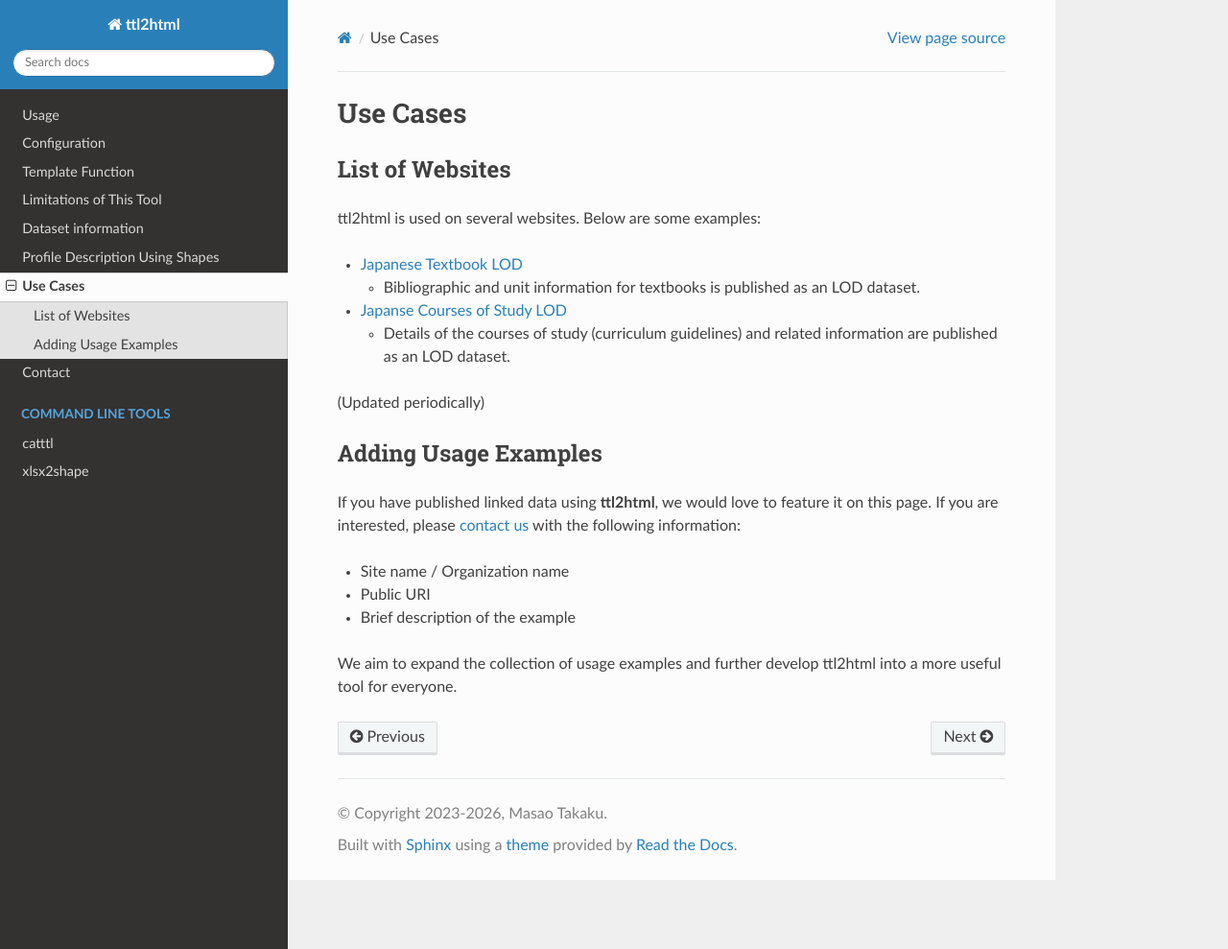
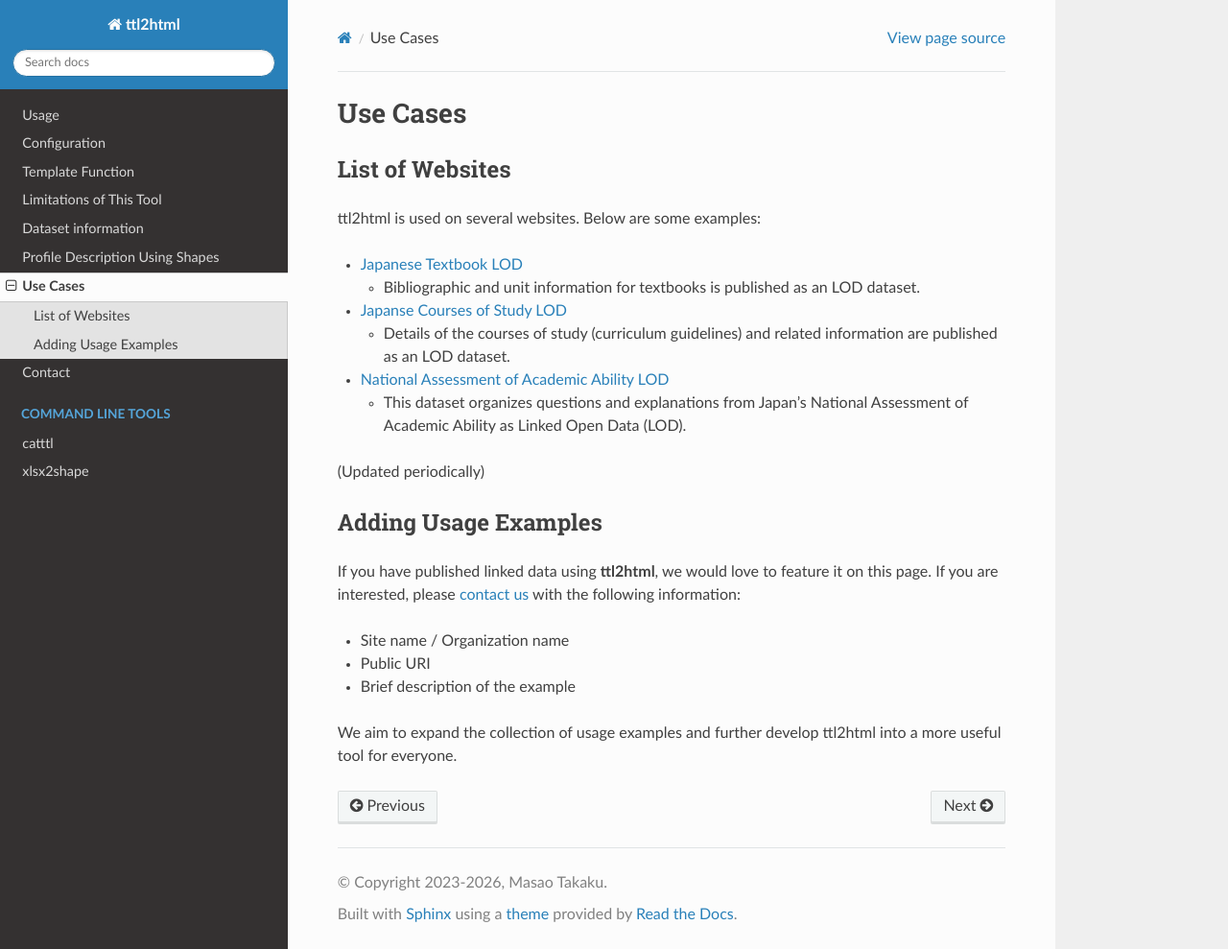
Before and after one commit to masao/ttl2html-doc, a Sphinx documentation site: the page built from docs/usecases.rst, in a window 1280 px wide and 989 px high. Shown: the whole window at 96% size. Built offline with Sphinx 7.4.7 and the Read the Docs theme 3.1.0, drawn with Linux system fonts in a browser that asks for light colours.

Commit message:
add jp-naaa. #233

```diff
--- a/docs/usecases.rst
+++ b/docs/usecases.rst
@@ -14,6 +14,10 @@
 
   * Details of the courses of study (curriculum guidelines) and related information are published as an LOD dataset.
 
+* `National Assessment of Academic Ability LOD <https://w3id.org/jp-naaa/>`_
+
+  * This dataset organizes questions and explanations from Japan’s National Assessment of Academic Ability as Linked Open Data (LOD).
+
 (Updated periodically)
 
 Adding Usage Examples
```
